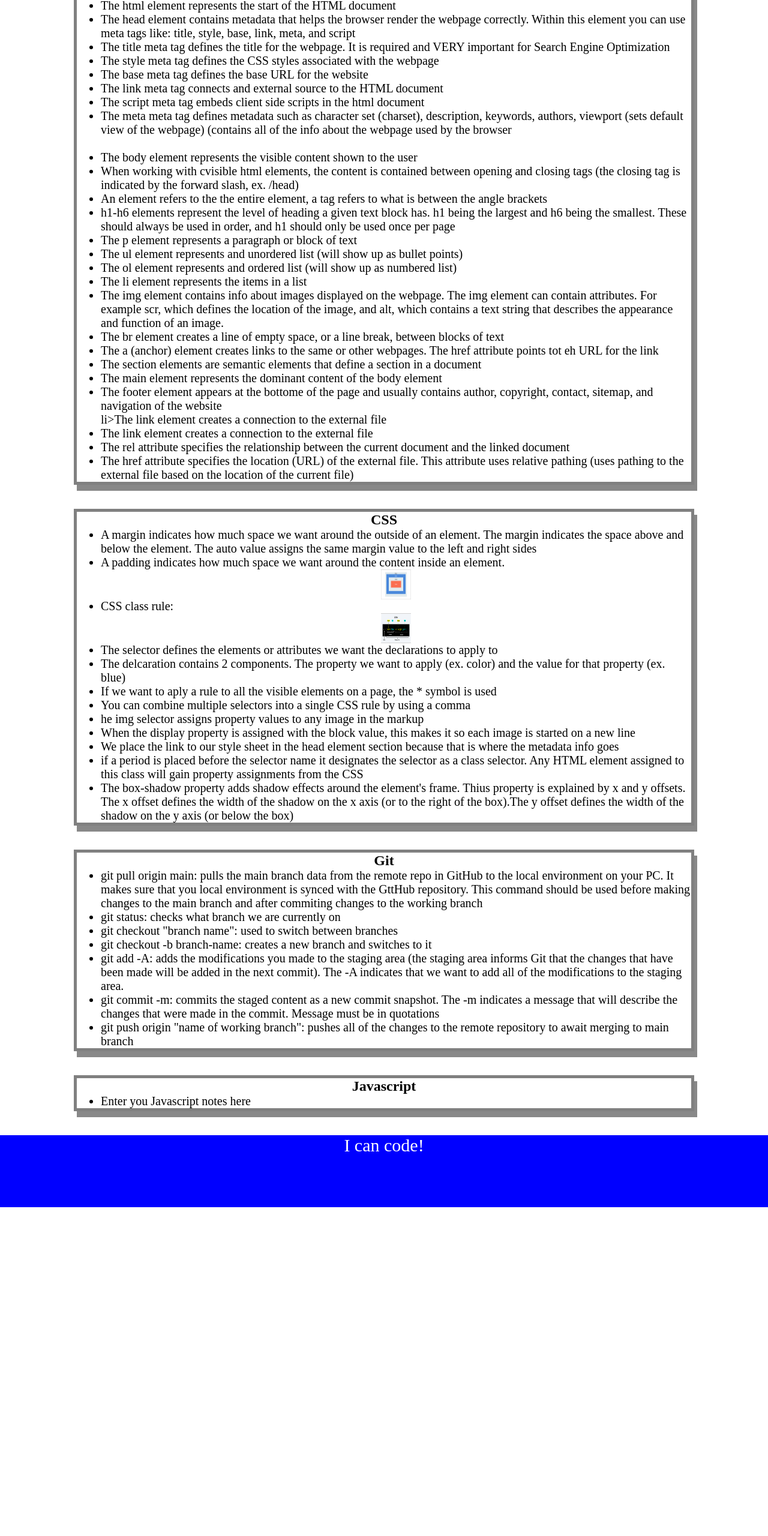
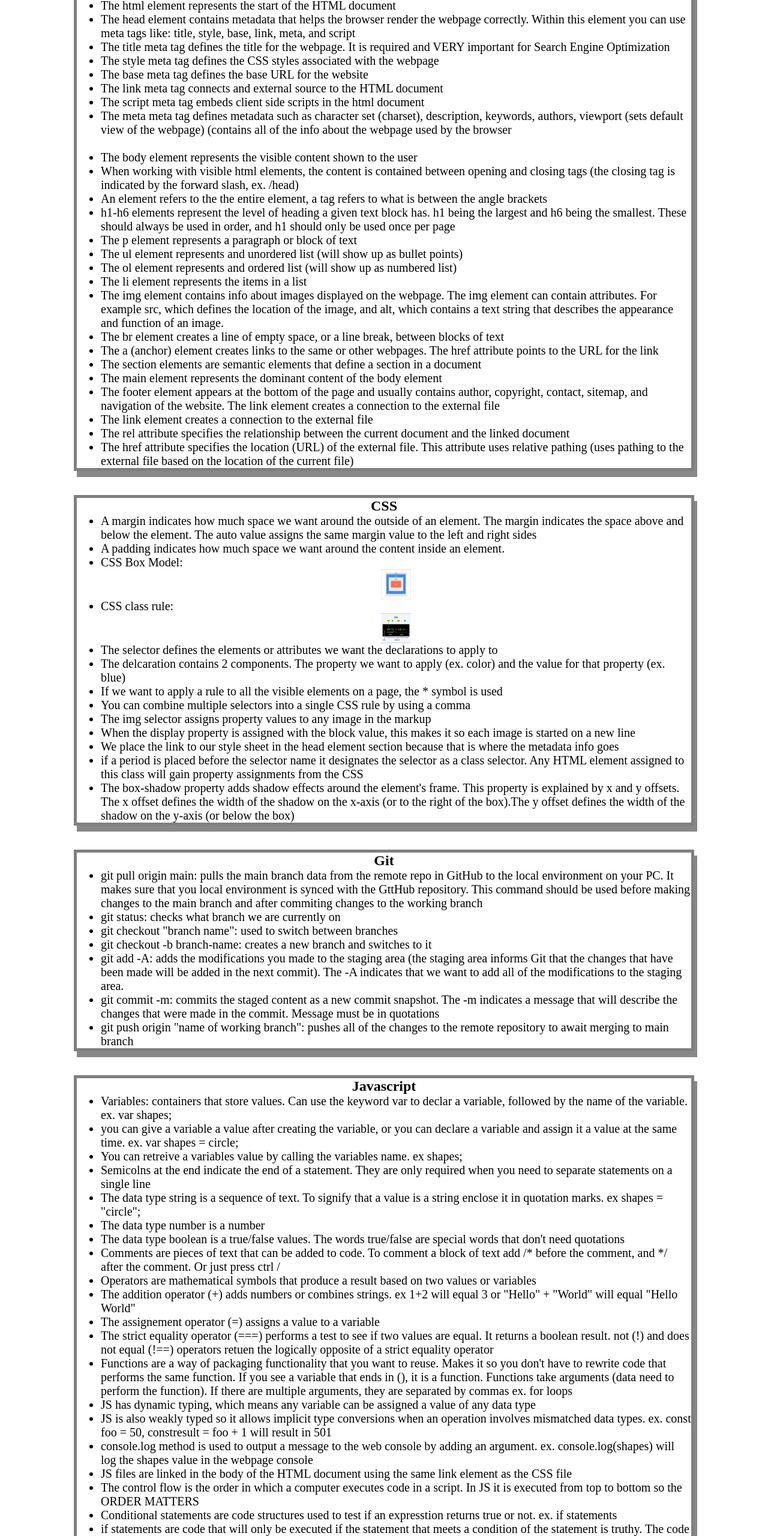
Before and after one commit to vargasdm/prework-study-guide, a plain HTML site: page prework-study-guide/index.html in a window 1280 px wide. Shown: the part 240-2800 px from the top of the page at 60% size. Before the commit the page ends 2252 px from the top, so only its background shows below. Drawn offline with Linux system fonts and the light colour scheme.

Commit message:
added JS notes and corrected grammatical errors

```diff
--- /dev/null
+++ b/prework-study-guide/assets/script.js
@@ -0,0 +1,17 @@
+var topics = ['HTML', 'CSS', 'Git', 'JavaScript'];
+
+// if (topic === 'HTML') {
+//   console.log("Let's study HTML!");
+// } else if (topic === 'CSS') {
+//   console.log("Let's study CSS!");
+// } else if (topic === 'Git') {
+//   console.log("Let's study Git!");
+// } else if (topic === 'JavaScript') {
+//   console.log("Let's study JavaScript!");
+// } else {
+//   console.log('Please try again!');
+// }
+
+for (var x = 0; x < topics.length; x++) {
+    console.log(topics[x]);
+}
--- a/prework-study-guide/index.html
+++ b/prework-study-guide/index.html
@@ -11,6 +11,7 @@
     <header id="top">
       <h1>Prework Study Guide</h1>
       <img src="./assets/bowtie-cat.png" alt="Profile image of cat wearing a bow tie." />
+      <h2>✨ Open the Console to See What's Happening ✨</h2>
     </header>
 
 
@@ -30,19 +31,19 @@
           <li>The meta meta tag defines metadata such as character set (charset), description, keywords, authors, viewport (sets default view of the webpage) (contains all of the info about the webpage used by the browser</li>
           <br />
           <li>The body element represents the visible content shown to the user</li>
-          <li>When working with cvisible html elements, the content is contained between opening and closing tags (the closing tag is indicated by the forward slash, ex. /head)</li>
+          <li>When working with visible html elements, the content is contained between opening and closing tags (the closing tag is indicated by the forward slash, ex. /head)</li>
           <li>An element refers to the the entire element, a tag refers to what is between the angle brackets</li>
           <li>h1-h6 elements represent the level of heading a given text block has. h1 being the largest and h6 being the smallest. These should always be used in order, and h1 should only be used once per page</li>
           <li>The p element represents a paragraph or block of text</li>
           <li>The ul element represents and unordered list (will show up as bullet points)</li>
           <li>The ol element represents and ordered list (will show up as numbered list)</li>
           <li>The li element represents the items in a list</li>
-          <li>The img element contains info about images displayed on the webpage. The img element can contain attributes. For example scr, which defines the location of the image, and alt, which contains a text string that describes the appearance and function of an image.</li>
+          <li>The img element contains info about images displayed on the webpage. The img element can contain attributes. For example src, which defines the location of the image, and alt, which contains a text string that describes the appearance and function of an image.</li>
           <li>The br element creates a line of empty space, or a line break, between blocks of text</li>
-          <li>The a (anchor) element creates links to the same or other webpages. The href attribute points tot eh URL for the link</li>
+          <li>The a (anchor) element creates links to the same or other webpages. The href attribute points to the URL for the link</li>
           <li>The section elements are semantic elements that define a section in a document</li>
           <li>The main element represents the dominant content of the body element</li>
-          <li>The footer element appears at the bottome of the page and usually contains author, copyright, contact, sitemap, and navigation of the website</li>li>The link element creates a connection to the external file</li>
+          <li>The footer element appears at the bottom of the page and usually contains author, copyright, contact, sitemap, and navigation of the website. The link element creates a connection to the external file</li>
           <li>The link element creates a connection to the external file</li>
           <li>The rel attribute specifies the relationship between the current document and the linked document</li>
           <li>The href attribute specifies the location (URL) of the external file. This attribute uses relative pathing (uses pathing to the external file based on the location of the current file)</li>
@@ -55,18 +56,19 @@
           <ul>
             <li>A margin indicates how much space we want around the outside of an element. The margin indicates the space above and below the element. The auto value assigns the same margin value to the left and right sides</li>
             <li>A padding indicates how much space we want around the content inside an element.</li>
+            <li>CSS Box Model:</li>
             <img src="./assets/CSS_box_model_diagram.png" alt="Diagram of CSS Box Model."/>
             <li>CSS class rule:</li>
             <img src="./assets/CSS_rule_diagram.png" alt="Diagram of CSS rule."/>
             <li>The selector defines the elements or attributes we want the declarations to apply to</li>
             <li>The delcaration contains 2 components. The property we want to apply (ex. color) and the value for that property (ex. blue) </li>
-            <li>If we want to aply a rule to all the visible elements on a page, the * symbol is used</li>
+            <li>If we want to apply a rule to all the visible elements on a page, the * symbol is used</li>
             <li>You can combine multiple selectors into a single CSS rule by using a comma</li>
-            <li>he img selector assigns property values to any image in the markup</li>
+            <li>The img selector assigns property values to any image in the markup</li>
             <li>When the display property is assigned with the block value, this makes it so each image is started  on a new line</li>
             <li>We place the link to our style sheet in the head element section because that is where the metadata info goes</li>
             <li>if a period is placed before the selector name it designates the selector as a class selector. Any HTML element assigned to this class will gain property assignments from the CSS</li>
-            <li>The box-shadow property adds shadow effects around the element's frame. Thius property is explained by x and y offsets. The x offset defines the width of the shadow on the x axis (or to the right of the box).The y offset defines the width of the shadow on the y axis (or below the box)</li>
+            <li>The box-shadow property adds shadow effects around the element's frame. This property is explained by x and y offsets. The x offset defines the width of the shadow on the x-axis (or to the right of the box).The y offset defines the width of the shadow on the y-axis (or below the box)</li>
           </ul>
         </section>
 
@@ -88,7 +90,39 @@
         <section class="card" id="javascript-section">
           <h2>Javascript</h2>
           <ul>
-            <li>Enter you Javascript notes here</li>
+            <li>Variables: containers that store values. Can use the keyword var to declar a variable, followed by the name of the variable. ex. var shapes;</li>
+            <li>you can give a variable a value after creating the variable, or you can declare a variable and assign it a value at the same time. ex. var shapes = circle;</li>
+            <li>You can retreive a variables value by calling the variables name. ex shapes;</li>
+            <li>Semicolns  at the end indicate the end of a statement. They are only required when you need to separate statements on a single line</li>
+            <li>The data type string is a sequence of text. To signify that a value is a string enclose it in quotation marks. ex shapes = "circle";</li>
+            <li>The data type number is a number</li>
+            <li>The data type boolean is a true/false values. The words true/false are special words that don't need quotations</li>
+            <li>Comments are pieces of text that can be added to code. To comment a block of text add /* before the comment, and */ after the comment. Or just press ctrl /</li>
+            <li>Operators are mathematical symbols that produce a result based on two values or variables</li>
+            <li>The addition operator (+) adds numbers or combines strings. ex 1+2 will equal 3 or "Hello" + "World" will equal "Hello World"</li>
+            <li>The assignement operator (=) assigns a value to a variable</li>
+            <li>The strict equality operator (===) performs a test to see if two values are equal. It returns a boolean result. not (!) and does not equal (!==) operators retuen the logically opposite of a strict equality operator</li>
+            <li>Functions are a way of packaging functionality that you want to reuse. Makes it so you don't have to rewrite code that performs the same function. If you see a variable that ends in (), it is a function. Functions take arguments (data need to perform the function). If there are multiple arguments, they are separated by commas ex. for loops</li>
+            <li>JS has dynamic typing, which means any variable can be assigned a value of any data type</li>
+            <li>JS is also weakly typed so it allows implicit type conversions when an operation involves mismatched data types. ex. const foo = 50, constresult = foo + 1 will result in 501 </li>
+            <li>console.log method is used to output a message to the web console by adding an argument. ex. console.log(shapes) will log the shapes value in the webpage console</li>
+            <li>JS files are linked in the body of the HTML document using the same link element as the CSS file</li>
+            <li>The control flow is the order in which a computer executes code in a script. In JS it is executed from top to bottom so the ORDER MATTERS</li>
+            <li>Conditional statements are code structures used to test if an expresstion returns true or not. ex. if statements</li>
+            <li>if statements are code that will only be executed if the statement that meets a condition of the statement is truthy. The code in the if statement will not be executed of the value that is being assesed by the condition is falsy</li>
+            <li>A value is falsy if the value is 0, -0, On, "", null, undefined, NaN, or false. All other values are truthy</li>
+            <li>Array: a subgle variable used to hold a group of data. Arrays in JS are zero indexed and sequential, which means that the first item in the array has an index of 0 and every item after has an index that increases by 1. Arrays can hold multiple data types. To create an array, declare a variable and assign multiple values to it in brackets, separated by commas</li>
+            <li>To access a certain piece of data within an array we need ot use the array index. The index is the location of a piece of data within an array. The index of a piece of data is assigned based on the order that the items in the array are stored. console.log(shapes[0]); will return the first item in the shapes array</li>
+            <li>for loops us the pattern of indicies in an array (0 indexed and sequential) to perform a task on all the items in an array by executing a single block of text mutiple times. Conditional statements must be used to interrupt the control flow of the loop</li>
+            <li>In order to use a for loop we need the  array's index and the length of the array. The length is important because it will let the for lop know how many times the code nwill need to be ran before there are no more items ub the array. We can find the length of an array by using the length property. ex. shapes.length</li>
+            <li>a for loop contains the keyword "for" and 3  important statements.</li>
+            <li>      1. The starting point of the for loop: where you want to start the array, usually index [0].</li>
+            <li>      2. The condition: a statement that as long as it is met, the loop will keep going</li>
+            <li>      3. A variable that allows the array to iterate over each item. x is usually used and x++ is a shortcut for x+1. Everytime the code it looped, as long as the condtion is met, the variable x will increase in number by 1 each time</li>
+            <li>      ex. for (var x - 0; x < shapes.length; x++) {
+                              code block
+                          }</li>
+                          <li>The x is like a counter that helps keep track of where we are in the array and how many times we have looped</li>
           </ul>
         </section>
     </main>
@@ -96,5 +130,6 @@
     <footer>
       <p>I can code!</p>
     </footer>
+    <script src="./assets/script.js"></script>
   </body>
 </html>
```
